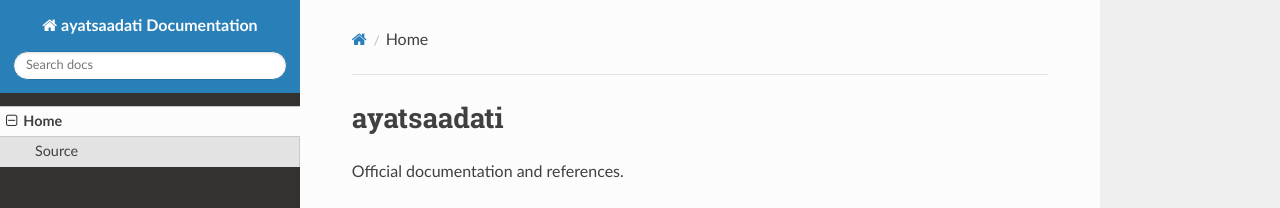
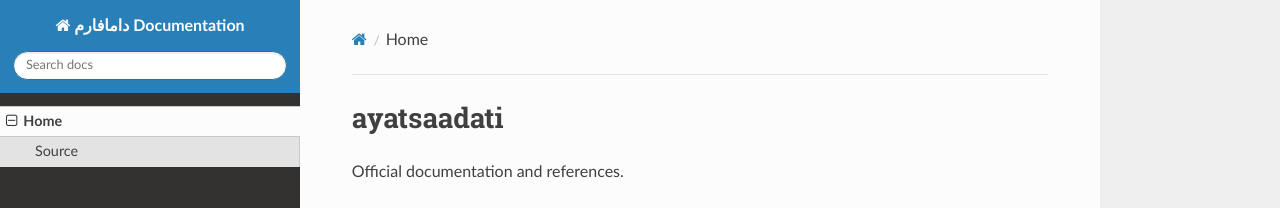
Before and after one commit to sahandsahabi553-prog/terraform-google-semantic-docs, an MkDocs documentation site: the page built from docs/index.md, in a window 1280 px wide. Shown: the top 208 px of the page. Built offline with MkDocs 1.6.1, drawn with Linux system fonts in a browser that asks for light colours; nearby versions of some CDN libraries.

```diff
--- a/mkdocs.yml
+++ b/mkdocs.yml
@@ -1,4 +1,4 @@
-site_name: ayatsaadati Documentation
+site_name: دامافارم Documentation
 nav:
   - Home: index.md
 theme: readthedocs
```
